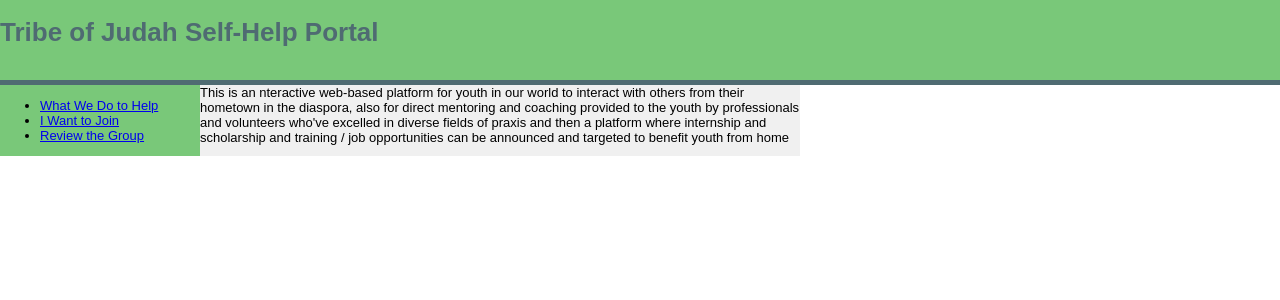
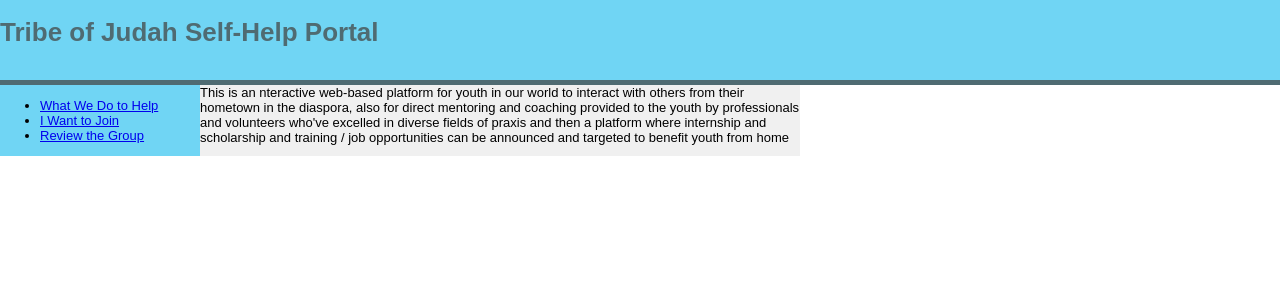
Before and after one commit to hicommission/hicommission.github.io, a PHP site: page / in a window 1280 px wide. Shown: the top 300 px of the page. Run offline with PHP 8.4, Linux system fonts and the light colour scheme; some libraries are stand-ins or nearby versions.

Commit message:
Update style.css

```diff
--- a/css/style.css
+++ b/css/style.css
@@ -31,7 +31,7 @@ body {
    font: normal 11px auto "Trebuchet MS", Verdana, Arial, Helvetica, sans-serif;
    color: #4f6b72;
    //background: #E6EAE9;
-   background: #79c879;
+   background: #70D5F4;
    border-width: 0px 0px 5px 0px;
 }
 #page {
@@ -47,7 +47,7 @@ body {
     width: 200px;
     margin-left: -200px;
     //background-color: #CCCCCC;
-   background-color: #79c879;
+   background-color: #70D5F4;
 }
 #clearingdiv {
     clear: both;
```
